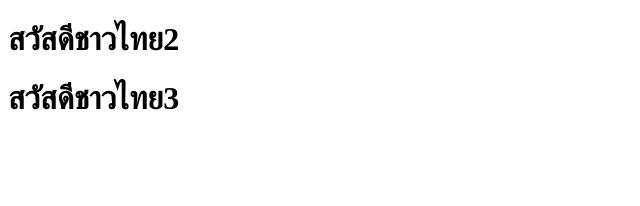
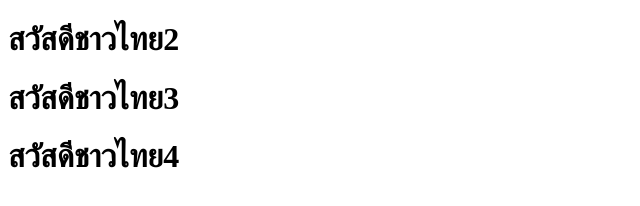
Before and after one commit to Bananakikkok/Bananakikkok, a plain HTML site: page index.html in a window 1280 px wide. Shown: the whole page, without its empty margins (0-640 px from the left). Drawn offline with Linux system fonts and the light colour scheme.

Commit message:
update index.html

```diff
--- a/index.html
+++ b/index.html
@@ -8,5 +8,6 @@
     <body>
         <h1>สวัสดีชาวไทย2</h1>
         <h1>สวัสดีชาวไทย3</h1>
+        <h1>สวัสดีชาวไทย4</h1>
     </body>
 </html>
```
